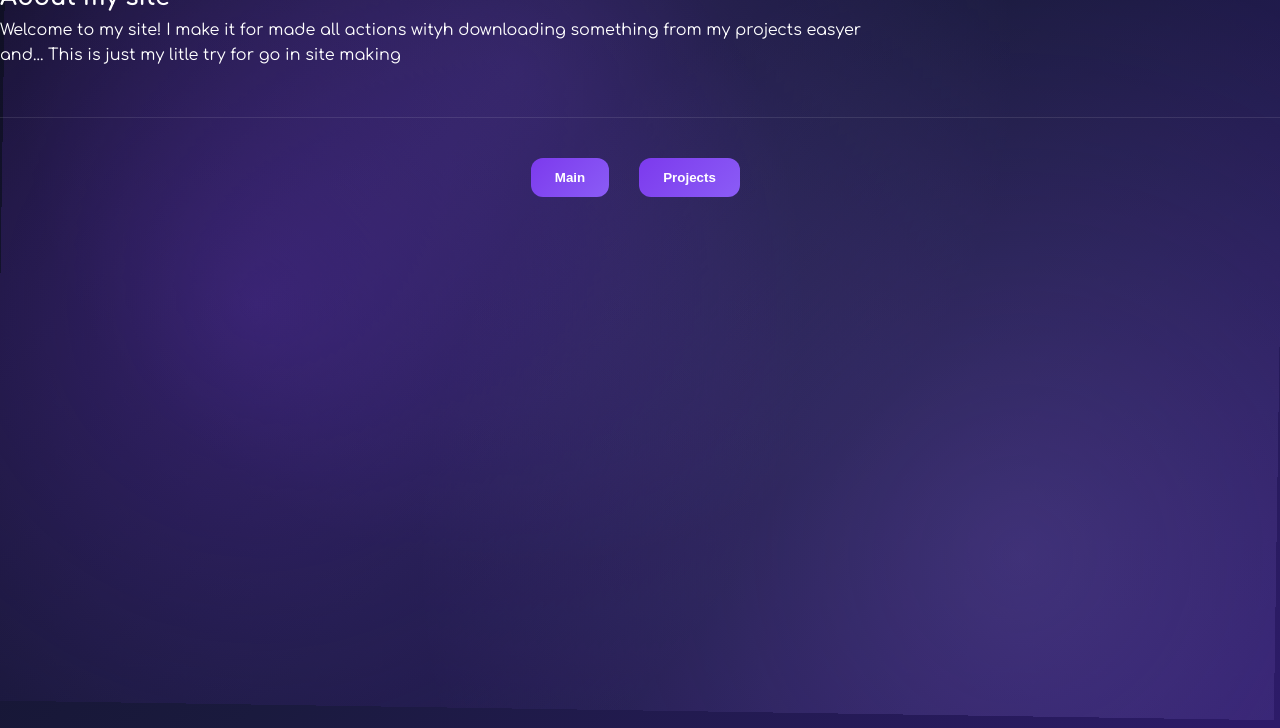
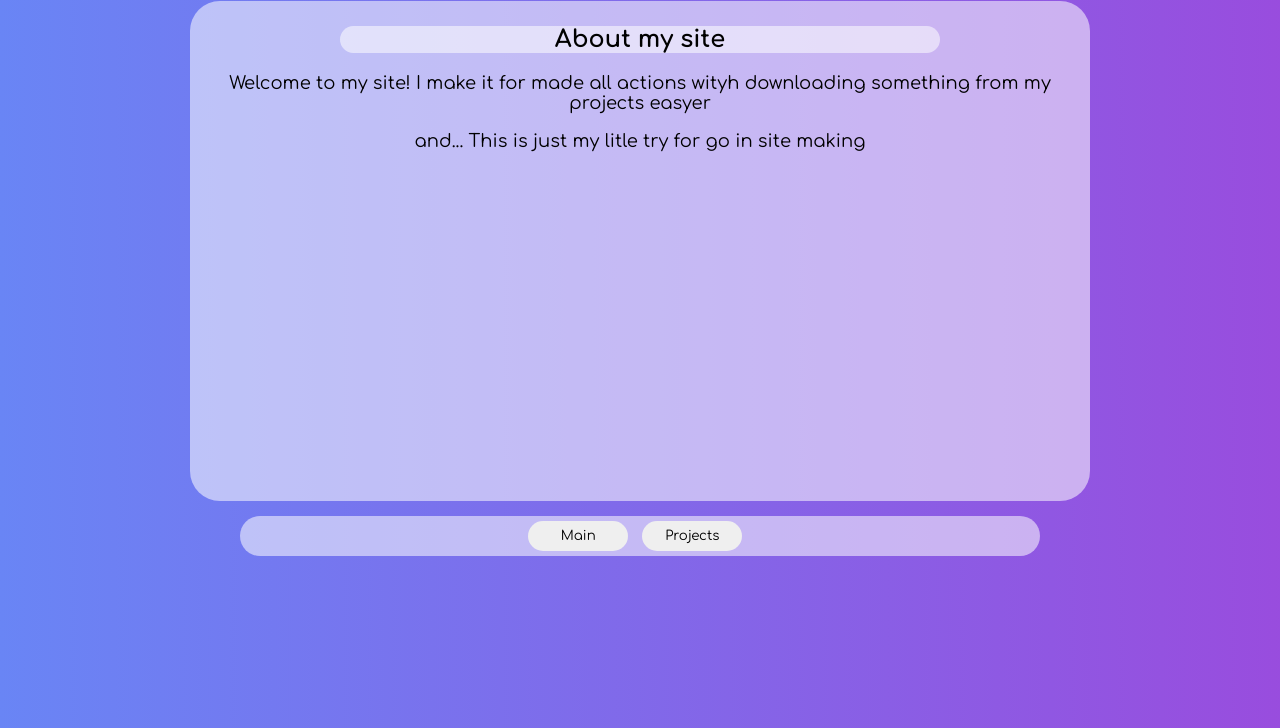
Before and after one commit to LazyCat0/beta, a plain HTML site: page index.html in a window 1280 px wide. Shown: the part 72-800 px from the top of the page. Drawn offline with Linux system fonts and the light colour scheme.

Commit message:
5 (+ updated styles.ss)

```diff
--- a/index.html
+++ b/index.html
@@ -17,7 +17,7 @@
         <div id="navPart">
             <footer>
                 <a href="index.html"><button>Main</button></a>
-                <a href="/projects/index.html"><button>Projects</button></a>
+                <a href="projects/index.html"><button>Projects</button></a>
             </footer>
         </div>
     </body>
--- /dev/null
+++ b/styles.css
@@ -0,0 +1,92 @@
+@font-face {
+    font-family: "Comfortaa";
+    src: url(/src/comfortaa.ttf);
+}
+
+*{
+        font-family: Comfortaa;
+        color: black;
+        --background-color:  rgb(105, 133, 245), rgb(181, 43, 208);
+}
+html{
+    background: linear-gradient(left, var(--background-color));
+    background: -o-linear-gradient(left, var(--background-color));
+    background: -moz-linear-gradient(left, var(--background-color));
+    background: -webkit-linear-gradient(left, var(--background-color));
+    background-size: 2048px, 4096px;
+}
+#mainPart{
+    width: 900px;
+    height: 500px;
+    border-radius: 30px;
+    background-color: rgba(255, 255, 255, 0.54);
+    margin-left: auto;
+    margin-right: auto;
+    margin-top: 5px;
+    z-index: 1;
+    overflow-y: auto;
+}
+#content{
+    width: auto;
+    height: auto;
+    border-radius: 30px;
+    margin-left: auto;
+    margin-right: auto;
+    margin-top: 5px;
+    z-index: 1;
+    overflow-y: auto;
+}
+#navPart{
+    width: 800px;
+    height: 40px;
+    border-radius: 20px;
+    background-color: rgba(255, 255, 255, 0.54);
+    margin-left: auto;
+    margin-right: auto;
+    margin-top: 15px;
+    z-index: 2;
+    text-align: center;
+}
+#bigtext{
+    text-align: center;
+    margin-left: auto;
+    margin-right: auto;
+    text-align: center;
+    font-size: xx-large;
+    z-index: 2;
+}
+button{
+    width: 100px;
+    height: 30px;
+    border-radius: 20px;
+    text-align: center;
+    margin-left: auto;
+    margin-right: auto;
+    border: 0px, solid;
+    margin-top: 5px;
+}
+h1{
+    height: 30px;
+    width: 600px;
+    background-color: rgba(255, 255, 255, 0.54);
+    color: rgba(255, 255, 255, 0.466);
+    border-radius: 10px;
+    text-align: center;
+    margin-left: auto;
+    margin-right: auto;
+    z-index: 2;
+}
+h2{
+    height: auto;
+    width: 600px;
+    background-color: rgba(255, 255, 255, 0.54);
+    border-radius: 19cm;
+    text-align: center;
+    margin-left: auto;
+    margin-right: auto;
+    z-index: 2;
+}
+p{
+    text-align: center;
+    font-size: large;
+}
```
Also changed, not shown: projects/index.html (+1 -1 lines).
